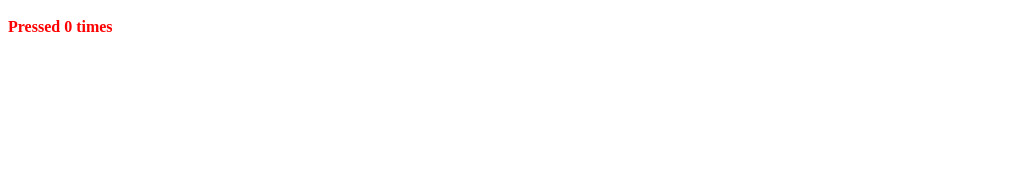
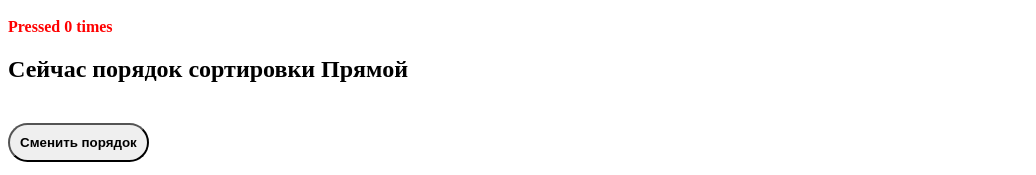
Before and after one commit to ikachinskaya/React, a React (Create React App) app: page / in a window 1280 px wide. Shown: the part 777-952 px from the top of the page, without its empty margins (0-1036 px from the left). Before the commit the page ends 821 px from the top, so only its background shows below. Built offline with nearby package versions, Linux system fonts and the light colour scheme.

Commit message:
Add Aloha.propTypes

```diff
--- a/src/App.js
+++ b/src/App.js
@@ -4,6 +4,7 @@ import SignInForm from "./components/SignInForm";
 import StopWatch from "./components/StopWatch";
 import Image from "./components/Image";
 import Clicker from "./components/Clicker";
+import AlohaDashboard from "./components/AlohaDashboard/";
 
 class App extends Component {
   constructor(props) {
@@ -31,6 +32,7 @@ class App extends Component {
         <SignInForm />
         <Image src="https://krasivosti.pro/uploads/posts/2021-04/1617723761_25-p-sobaka-oboi-labrador-korotkosherstnii-32.jpg" />
         <Clicker />
+        <AlohaDashboard />
       </>
     );
   }
--- a/src/components/Aloha/index.jsx
+++ b/src/components/Aloha/index.jsx
@@ -1,5 +1,6 @@
 import { Component } from "react";
 import "./aloha.css";
+import PropTypes from "prop-types";
 
 class Aloha extends Component {
   constructor(props) {
@@ -51,4 +52,15 @@ class Aloha extends Component {
     );
   }
 }
+
+export const userObj = {
+  id: PropTypes.number.isRequired,
+  name: PropTypes.string.isRequired,
+  surName: PropTypes.string.isRequired,
+  isSelected: PropTypes.bool.isRequired,
+};
+Aloha.propTypes = {
+  selectUser: PropTypes.func.isRequired,
+  user: PropTypes.shape(userObj).isRequired,
+};
 export default Aloha;
```
Also changed, not shown: src/components/AlohaList/index.jsx (+6 -1 lines).
